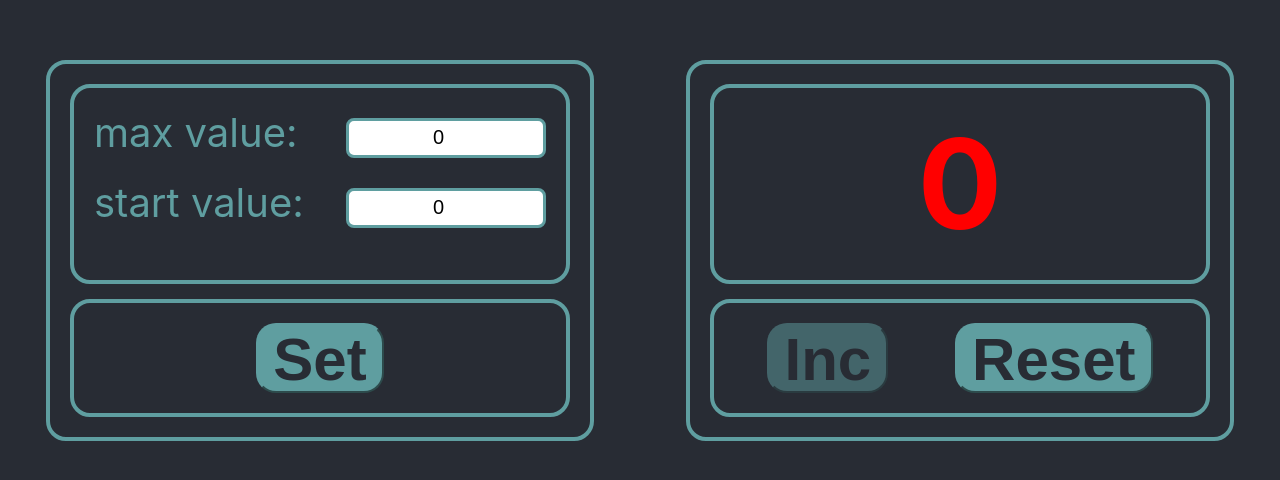
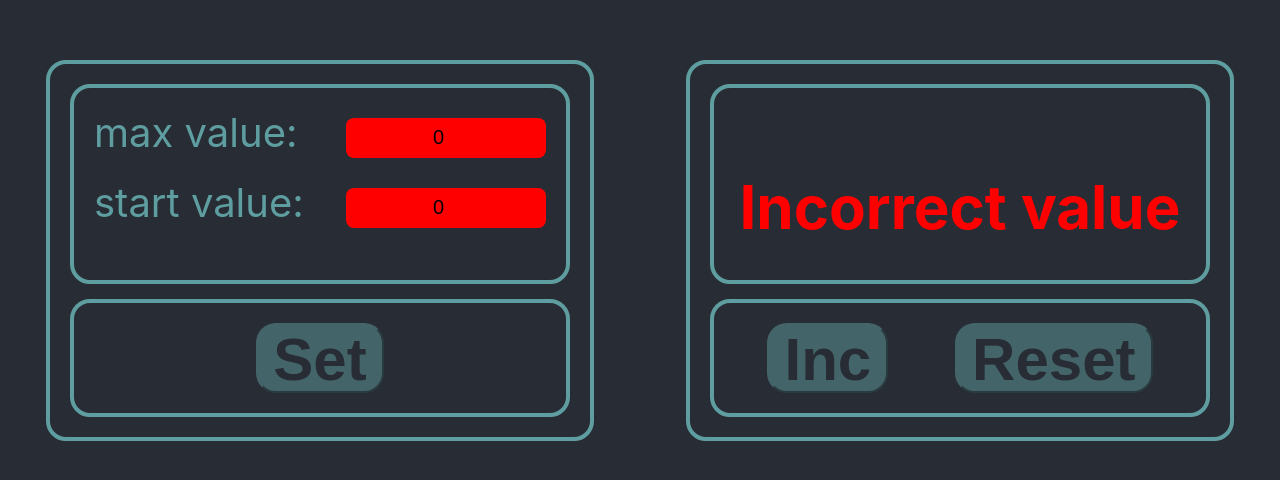
Before and after one commit to student-Alex-Bond/counter_v2.0, a React (Create React App) app: page / in a window 1280 px wide. Shown: the part 150-630 px from the top of the page. Built offline with nearby package versions, Linux system fonts and the light colour scheme.

Commit message:
I think it's done

```diff
--- a/src/App.tsx
+++ b/src/App.tsx
@@ -7,10 +7,23 @@ export type displayStylePropsType = typeof displayStyleProps
 
 const displayStyleProps = {
     countMaxStyle: {},
-    buttonProps: {
+    buttonPropsInc: {
         style: {},
         disabled: false
     },
+    buttonPropsReset: {
+        style: {},
+        disabled: false
+    }
+}
+
+export type setValuesStylePropsType = typeof setValuesStyleProps
+const setValuesStyleProps = {
+    style: {},
+    buttonPropsSetValue: {
+        style: {},
+        disabled: false
+    }
 }
 
 function App() {
@@ -39,16 +52,42 @@ function App() {
     }
 
     const resetHandler = () => {
-        setCount(0)
+        setCount(startValue)
     }
 
 
 // component SetValues
-    let InitialMaxValue = String(parseValueLocalStorage('maxValueKey'))
-    let InitialStartValue = String(parseValueLocalStorage('startValueKey'))
+    let InitialMaxValue = parseValueLocalStorage('maxValueKey')
+    let InitialStartValue = parseValueLocalStorage('startValueKey')
 
-    let [maxValue, setMaxValue] = React.useState<string>(InitialMaxValue)
-    let [startValue, setStartValue] = React.useState<string>(InitialStartValue)
+    let [maxValue, setMaxValue] = React.useState<number>(InitialMaxValue)
+    let [startValue, setStartValue] = React.useState<number>(InitialStartValue)
+
+    // блок с ошибками
+
+    let error: any = ''
+    if (startValue === maxValue || maxValue < startValue || startValue <=-1 || maxValue <=-1) {
+        error = <span
+            style={{color: 'red', fontSize: '60px', fontWeight: 'bold'}}>Incorrect value
+        </span>
+        displayStyleProps.buttonPropsReset.disabled = true
+        displayStyleProps.buttonPropsInc.disabled = true
+        displayStyleProps.buttonPropsReset.style = {opacity: '0.5'}
+        setValuesStyleProps.style = {backgroundColor: 'red', border: 'red'}
+        setValuesStyleProps.buttonPropsSetValue.disabled = true
+        setValuesStyleProps.buttonPropsSetValue.style = {opacity: '0.5'}
+    } else {
+        // обнуление стилей Displayed component
+        displayStyleProps.buttonPropsReset.style = {}
+        displayStyleProps.buttonPropsReset.disabled = false
+
+        // обнуление стилей SetValue component
+        setValuesStyleProps.style = {}
+        setValuesStyleProps.buttonPropsSetValue.style = {}
+        setValuesStyleProps.buttonPropsSetValue.disabled = false
+
+    }
+
 
     // изменение стилей
 
@@ -58,51 +97,52 @@ function App() {
         fontSize: '125px',
         fontWeight: 'bold'
     } : {}
-    displayStyleProps.buttonProps.style = count === Number(maxValue) ? {opacity: '0.5'} : {}
-    displayStyleProps.buttonProps.disabled = count === Number(maxValue)
+    displayStyleProps.buttonPropsInc.style = count === Number(maxValue) ? {opacity: '0.5'} : {}
+    displayStyleProps.buttonPropsInc.disabled = count === Number(maxValue)
 
 
     // Обработчики Событий
     const onChangeMaxValueHandler = (event: ChangeEvent<HTMLInputElement>) => {
-        maxValue = event.currentTarget.value
-        setMaxValue(maxValue)
+        let maxValueAsString = event.currentTarget.value
+        if (maxValueAsString) {
+            maxValue = Number(maxValueAsString)
+            setMaxValue(maxValue)
+        }
+
     }
 
     const onChangeStartValueHandler = (event: ChangeEvent<HTMLInputElement>) => {
-        startValue = event.currentTarget.value
-        setStartValue(startValue)
+        let startValueAsString = event.currentTarget.value
+        if(startValueAsString) {
+            startValue = Number(startValueAsString)
+            setStartValue(startValue)
+        }
+
     }
 
     const setToLocalStorageHandler = () => {
         localStorage.setItem('maxValueKey', JSON.stringify(maxValue))
         localStorage.setItem('startValueKey', JSON.stringify(startValue))
 
-
         newCount = parseValueLocalStorage('startValueKey')
         setCount(newCount)
         newMaxValue = parseValueLocalStorage('maxValueKey')
-        // let newCountAsString = localStorage.getItem('startValueKey')
-        // if (newCountAsString) {
-        //     newCount = Number(JSON.parse(newCountAsString))
-        //     setCount(newCount)
-        // }
-        // let maxValueAsString = localStorage.getItem('maxValueKey')
-        // if (maxValueAsString) {
-        //     newMaxValue = Number(JSON.parse(maxValueAsString))
-        // }
+    }
 
-    }
+
+    // hoc useEffect
 
     useEffect(() => {
         setCount(newCount)
-    }, [newCount])
+    }, [newCount, newMaxValue])
 
-    // Objects Props
+    // Objects props for components
     const DisplayedValuesProps = {
         count: count,
         incrementHandler: incrementHandler,
         resetHandler: resetHandler,
         displayStyleProps: displayStyleProps,
+        error: error
     }
 
     const SetValuesProps = {
@@ -110,7 +150,8 @@ function App() {
         onChangeStartValueHandler: onChangeStartValueHandler,
         setToLocalStorageHandler: setToLocalStorageHandler,
         startValue: startValue,
-        maxValue: maxValue
+        maxValue: maxValue,
+        setValuesStyleProps: setValuesStyleProps
 
     }
 
--- a/src/components/DisplayedValues/DisplayedValues.tsx
+++ b/src/components/DisplayedValues/DisplayedValues.tsx
@@ -8,6 +8,7 @@ type DisplayedValuesType = {
     incrementHandler: () => void
     resetHandler: () => void
     displayStyleProps: displayStylePropsType
+    error: any
 }
 
 
@@ -17,11 +18,11 @@ const DisplayedValues = (props: DisplayedValuesType) => {
     return (
         <div className={styles.mainWrapper}>
             <div className={styles.wrapperValue}>
-                <span className={styles.spanTextSize} style={props.displayStyleProps.countMaxStyle}>{props.count}</span>
+                <span className={styles.spanTextSize} style={props.displayStyleProps.countMaxStyle}>{props.error || props.count }</span>
             </div>
             <div className={styles.wrapperButton}>
-                <Button onClick = {props.incrementHandler} {...props.displayStyleProps.buttonProps} >Inc</Button>
-                <Button onClick={props.resetHandler}>Reset</Button>
+                <Button onClick = {props.incrementHandler} {...props.displayStyleProps.buttonPropsInc} >Inc</Button>
+                <Button onClick={props.resetHandler} {...props.displayStyleProps.buttonPropsReset}>Reset</Button>
             </div>
         </div>
     );
--- a/src/components/InputValues/InputValues.module.css
+++ b/src/components/InputValues/InputValues.module.css
@@ -25,4 +25,7 @@ input {
     text-align: center;
     border-radius: 8px;
     border: 3px solid cadetblue;
+
+
+
 }
--- a/src/components/InputValues/InputValues.tsx
+++ b/src/components/InputValues/InputValues.tsx
@@ -1,11 +1,12 @@
 import React, {ChangeEvent} from 'react';
 import styles from './InputValues.module.css'
+import {setValuesStylePropsType} from "../../App";
 
 type SetValueProps = {
     children: string
-  value: string
+    value: string
     onChange?: (event: ChangeEvent<HTMLInputElement>) => void
-
+    setValuesStyleProps: setValuesStylePropsType
 }
 
 const InputValues = (props: SetValueProps) => {
@@ -13,7 +14,7 @@ const InputValues = (props: SetValueProps) => {
     return (
         <div className={styles.wrapper}>
             <span style={styles}>{props.children}:</span>
-            <input value = {props.value} onChange={props.onChange} type='number'/>
+            <input {...props.setValuesStyleProps} value={props.value} onChange={props.onChange} type='number'/>
         </div>
     );
 };
--- a/src/components/SetValues/SetVaues.tsx
+++ b/src/components/SetValues/SetVaues.tsx
@@ -2,13 +2,15 @@ import React, {ChangeEvent} from 'react';
 import Button from "../Button/Button";
 import InputValues from "../InputValues/InputValues";
 import styles from './SetValues.module.css'
+import {setValuesStylePropsType} from "../../App";
 
 type SetValuesProps = {
     onChangeMaxValueHandler: (event: ChangeEvent<HTMLInputElement>) => void
     onChangeStartValueHandler: (event: ChangeEvent<HTMLInputElement>) => void
     setToLocalStorageHandler: () => void
-    startValue: string
-    maxValue: string
+    startValue: number
+    maxValue: number
+    setValuesStyleProps: setValuesStylePropsType
 }
 
 const SetValues = (props: SetValuesProps) => {
@@ -16,11 +18,11 @@ const SetValues = (props: SetValuesProps) => {
     return (
         <div className={styles.mainWrapper}>
             <div className={styles.wrapperValue}>
-                <InputValues value={props.maxValue} onChange={props.onChangeMaxValueHandler}>max value</InputValues>
-                <InputValues value={props.startValue} onChange={props.onChangeStartValueHandler}>start value</InputValues>
+                <InputValues setValuesStyleProps={props.setValuesStyleProps} value={props.maxValue.toString()} onChange={props.onChangeMaxValueHandler} >max value</InputValues>
+                <InputValues setValuesStyleProps={props.setValuesStyleProps} value={props.startValue.toString()} onChange={props.onChangeStartValueHandler}>start value</InputValues>
             </div>
             <div className={styles.wrapperButton}>
-                <Button onClick={props.setToLocalStorageHandler}>Set</Button>
+                <Button {...props.setValuesStyleProps.buttonPropsSetValue} onClick={props.setToLocalStorageHandler}>Set</Button>
             </div>
         </div>
     );
```
